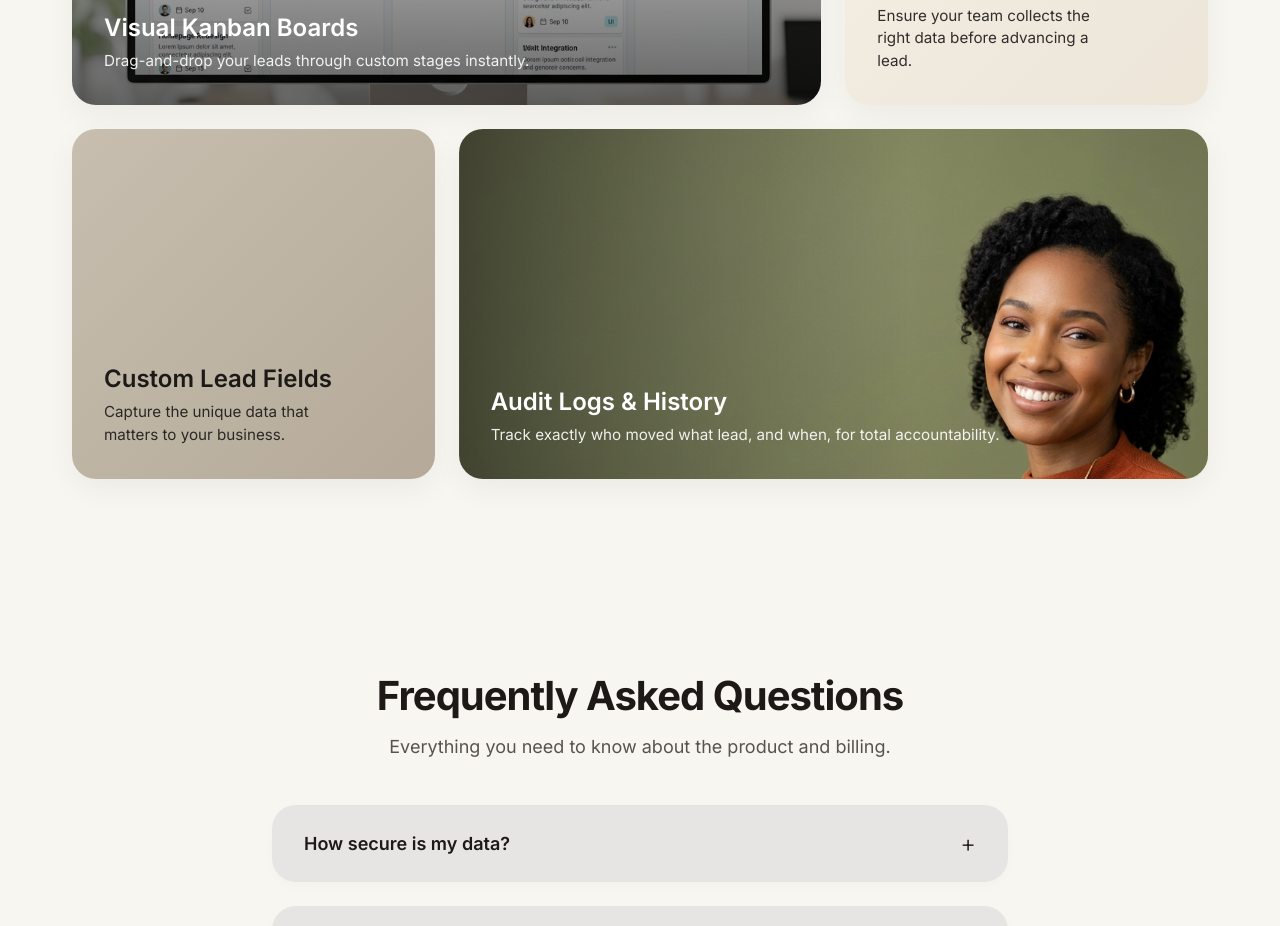
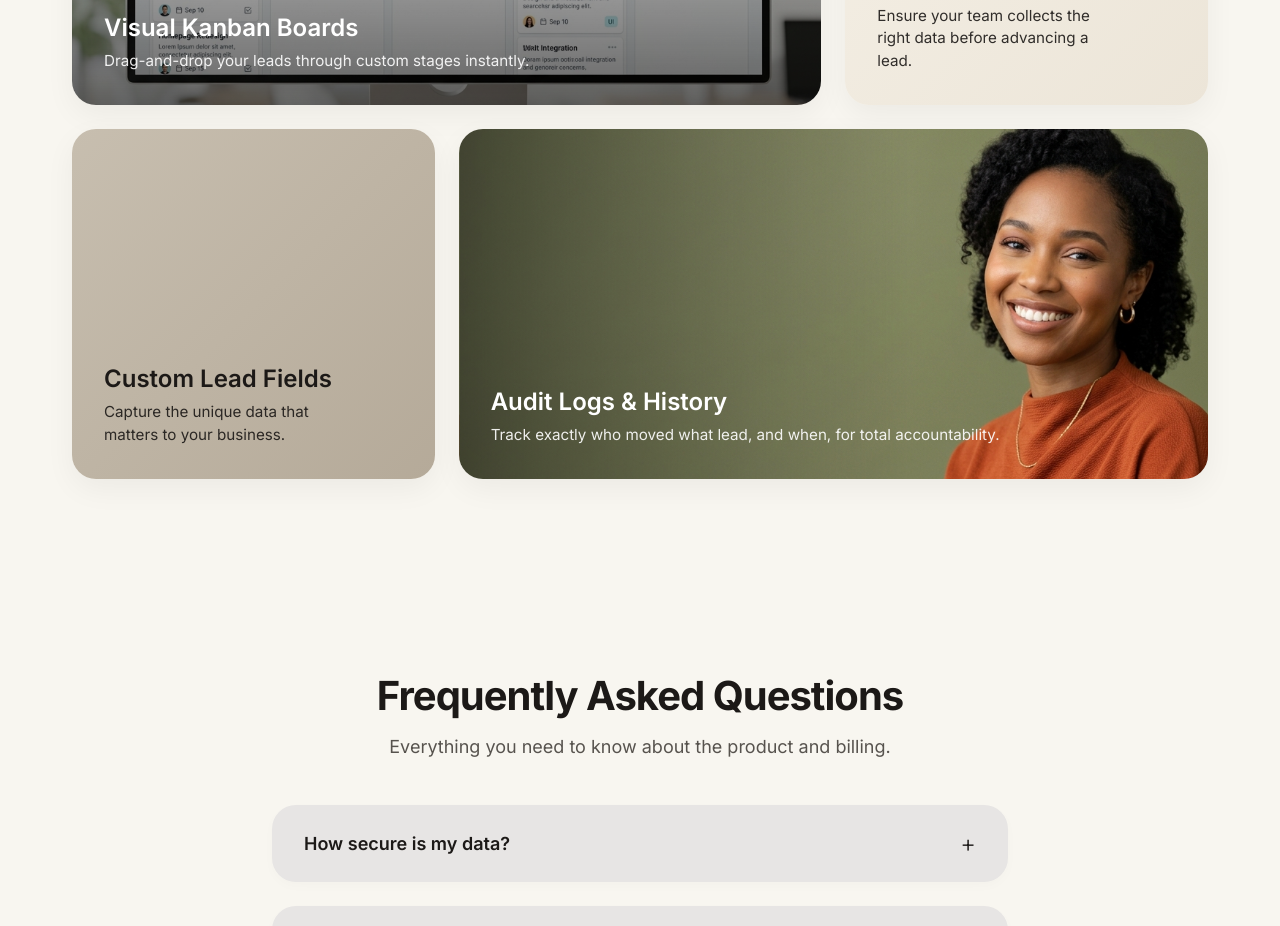
Before and after one commit to D4rk-Satan/mooncliq-orbit, a Next.js app: page / in a window 1280 px wide. Shown: the part 1760-2686 px from the top of the page. Built offline with nearby package versions, Linux system fonts and the light colour scheme; no server answers; what aws-amplify would draw is missing.

Commit message:
Adjust background-position to right 20% to perfectly frame face based on reference image

```diff
--- a/src/app/landing.css
+++ b/src/app/landing.css
@@ -270,7 +270,7 @@
   grid-area: tracking;
   background-image: linear-gradient(to right, rgba(0,0,0,0.5) 0%, rgba(0,0,0,0) 60%), url('/audit_logs.png');
   background-size: cover;
-  background-position: center top;
+  background-position: right 20%;
   color: white;
 }
 
```
